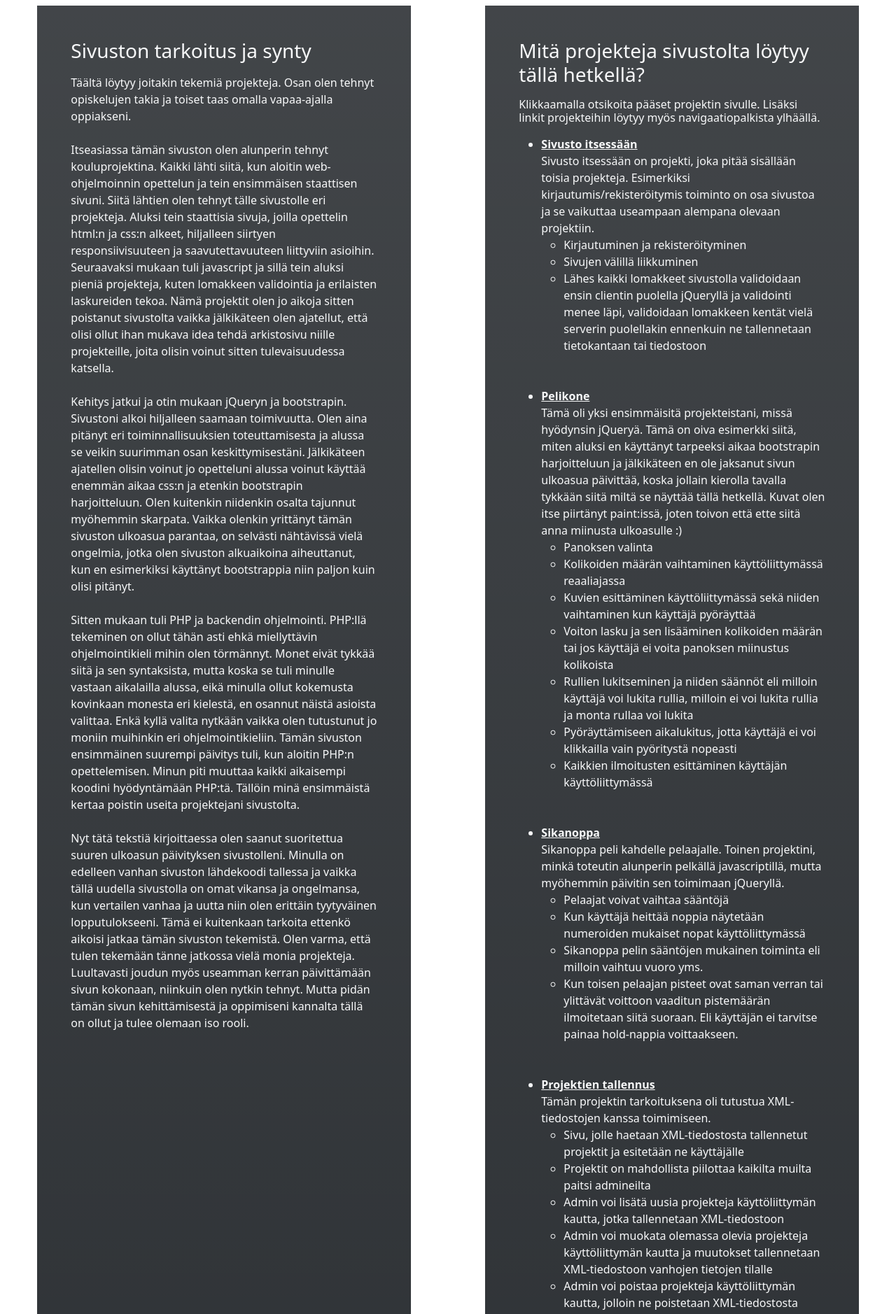
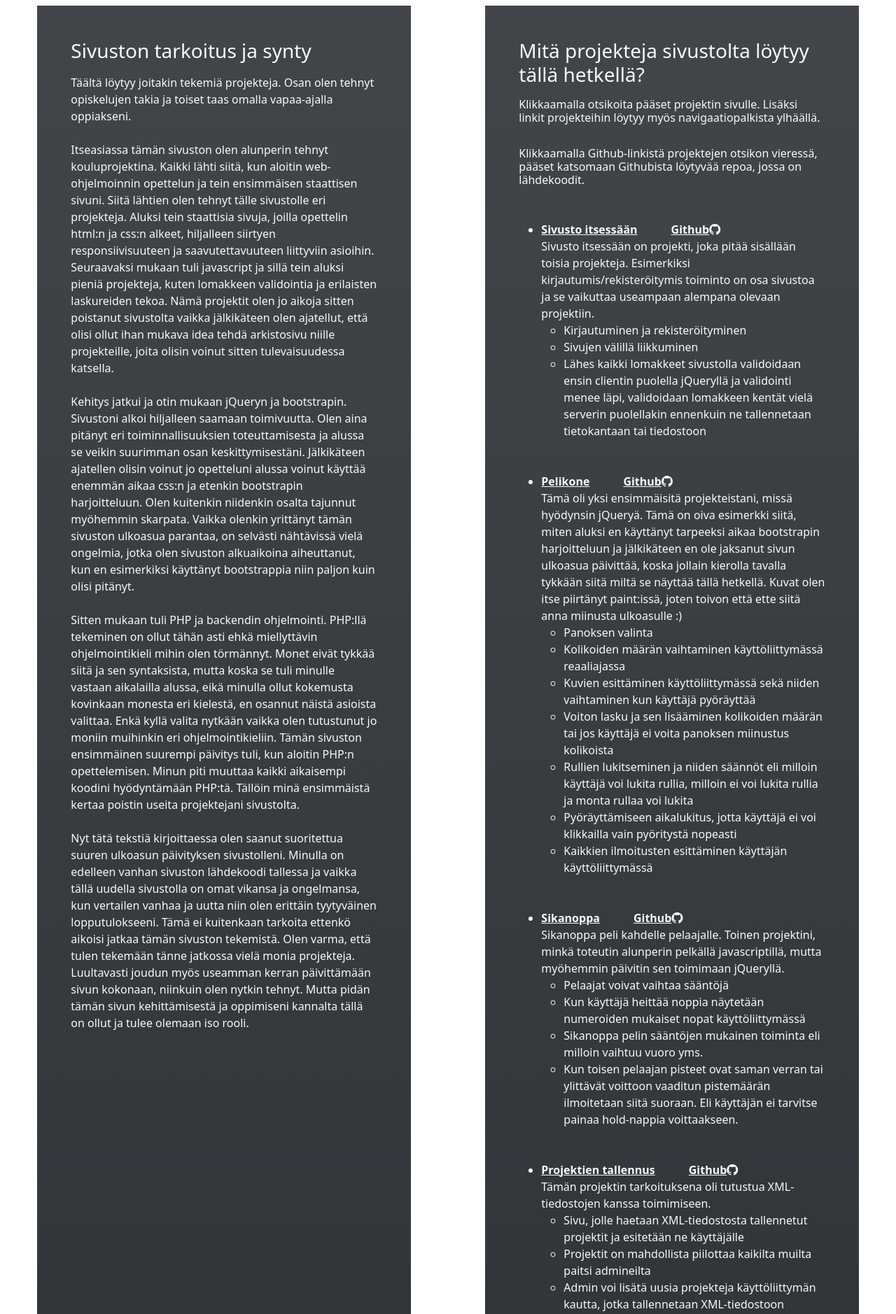
Before and after one commit to Pattuu/Projects, a PHP site: page / in a window 1280 px wide. Shown: the part 136-2014 px from the top of the page at 70% size. Run offline with PHP 8.4, Linux system fonts and the light colour scheme; some libraries are stand-ins or nearby versions.

Commit message:
Lisätty Github-linkit

```diff
--- a/inc/css/style.css
+++ b/inc/css/style.css
@@ -13,7 +13,7 @@ body {
 #footer {
     color: #fff;
     padding: 7px;
-    width: 100vw;
+    width: 100%;
 }
 
 
--- a/index.php
+++ b/index.php
@@ -78,10 +78,12 @@ require_once "inc/incfiles/startFile.php";
     <div class="container col-8 col-lg-5 bg-dark bg-gradient p-5 mt-5 text-light">
         <h3 class="mb-3">Mitä projekteja sivustolta löytyy tällä hetkellä?</h3>
         <h6>Klikkaamalla otsikoita pääset projektin sivulle. Lisäksi linkit projekteihin löytyy myös navigaatiopalkista ylhäällä.</h6>
+        <br>
+        <h6>Klikkaamalla Github-linkistä projektejen otsikon vieressä, pääset katsomaan Githubista löytyvää repoa, jossa on lähdekoodit.</h6>
 
         <ul>
             <li>
-                <p class="fw-bold mb-0 mt-3"><a class="text-light" href="#">Sivusto itsessään</a></p>
+                <p class="fw-bold mb-0 mt-5"><a class="text-light" href="#">Sivusto itsessään</a><a class="ms-5 text-light" href="https://github.com/Pattuu/Projects">Github<i class="bi bi-github"></i></a></p>
                 <p class="mb-0">Sivusto itsessään on projekti, joka pitää sisällään toisia projekteja. Esimerkiksi kirjautumis/rekisteröitymis toiminto on osa sivustoa ja se vaikuttaa useampaan alempana
                     olevaan projektiin.
                 </p>
@@ -93,7 +95,7 @@ require_once "inc/incfiles/startFile.php";
                 </ul>
             </li>
             <li>
-                <p class="fw-bold mb-0 mt-5"><a class="text-light" href="projektit/pelikone/slotmachine.php">Pelikone</a></p>
+                <p class="fw-bold mb-0 mt-5"><a class="text-light" href="projektit/pelikone/slotmachine.php">Pelikone</a><a class="ms-5 text-light" href="https://github.com/Pattuu/Projects/tree/master/projektit/pelikone">Github<i class="bi bi-github"></i></a></p>
                 <p class="mb-0">Tämä oli yksi ensimmäisitä projekteistani, missä hyödynsin jQueryä. Tämä on oiva esimerkki siitä, miten aluksi en käyttänyt tarpeeksi aikaa bootstrapin harjoitteluun
                     ja jälkikäteen en ole jaksanut sivun ulkoasua päivittää, koska jollain kierolla tavalla tykkään siitä miltä se näyttää tällä hetkellä.
                     Kuvat olen itse piirtänyt paint:issä, joten toivon että ette siitä anna miinusta ulkoasulle :)
@@ -109,7 +111,7 @@ require_once "inc/incfiles/startFile.php";
                 </ul>
             </li>
             <li>
-                <p class="fw-bold mb-0 mt-5"><a class="text-light" href="projektit/sikanoppa/pigdice.php">Sikanoppa</a></p>
+                <p class="fw-bold mb-0 mt-5"><a class="text-light" href="projektit/sikanoppa/pigdice.php">Sikanoppa</a><a class="ms-5 text-light" href="https://github.com/Pattuu/Projects/tree/master/projektit/sikanoppa">Github<i class="bi bi-github"></i></a></p>
                 <p class="mb-0">Sikanoppa peli kahdelle pelaajalle. Toinen projektini, minkä toteutin alunperin pelkällä javascriptillä, mutta myöhemmin päivitin sen toimimaan jQueryllä.</p>
                 <ul>
                     <li>Pelaajat voivat vaihtaa sääntöjä</li>
@@ -119,7 +121,7 @@ require_once "inc/incfiles/startFile.php";
                 </ul>
             </li>
             <li>
-                <p class="fw-bold mb-0 mt-5"><a class="text-light" href="projektit/projects/projects.php">Projektien tallennus</a></p>
+                <p class="fw-bold mb-0 mt-5"><a class="text-light" href="projektit/projects/projects.php">Projektien tallennus</a><a class="ms-5 text-light" href="https://github.com/Pattuu/Projects/tree/master/projektit/projects">Github<i class="bi bi-github"></i></a></p>
                 <p class="mb-0">Tämän projektin tarkoituksena oli tutustua XML-tiedostojen kanssa toimimiseen.</p>
                 <ul>
                     <li>Sivu, jolle haetaan XML-tiedostosta tallennetut projektit ja esitetään ne käyttäjälle</li>
@@ -130,7 +132,7 @@ require_once "inc/incfiles/startFile.php";
                 </ul>
             </li>
             <li>
-                <p class="fw-bold mb-0 mt-5"><a class="text-light" href="projektit/vieraskirja/guestbook.php">Vieraskirja</a></p>
+                <p class="fw-bold mb-0 mt-5"><a class="text-light" href="projektit/vieraskirja/guestbook.php">Vieraskirja</a><a class="ms-5 text-light" href="">Github<i class="bi bi-github"></i></a></p>
                 <p class="mb-0">Tämän projektin tein, kun harjoittelin tietokantaan tallentamista, sieltä tiedon hakemista sekä sen esittämistä käyttäjän käyttöliittymässä ja tietokannasta poistamista käyttöliittymän kautta</p>
                 <ul>
                     <li>Käyttäjä voi lähettää vieraskirjaan viestin, joka tallennetaan tietokantaan</li>
@@ -140,7 +142,7 @@ require_once "inc/incfiles/startFile.php";
                 </ul>
             </li>
             <li>
-                <p class="fw-bold mb-0 mt-5"><a class="text-light" href="projektit/chatti/livechat.php">Chatti</a></p>
+                <p class="fw-bold mb-0 mt-5"><a class="text-light" href="projektit/chatti/livechat.php">Chatti</a><a class="ms-5 text-light" href="https://github.com/Pattuu/Projects/tree/master/projektit/vieraskirja">Github<i class="bi bi-github"></i></a></p>
                 <p class="mb-0">Tämän projektin päätarkoitus oli harjoitella sivun vain yhden osan automaattista päivittämistä.
                     En tehnyt tätä alunperin osaksi tätä sivustoa, jonka takia aulassa valitaa ensin ollaanko vieraita vai mennäänkö chattiin salasanan kanssa adminina.
                 </p>
@@ -154,7 +156,8 @@ require_once "inc/incfiles/startFile.php";
                 </ul>
             </li>
             <li>
-                <p class="fw-bold mb-0 mt-5"><a class="text-light" href="#">CodeIgniter-sivusto</a></p><span>Tämä projekti ei valitettavasti ole missään pystyssä, joten sitä ei pääse kuin minun koneeltani käyttämään.</span>
+                <p class="fw-bold mb-0 mt-5"><a class="text-light" href="#">CodeIgniter-sivusto</a><a class="ms-5 text-light" href="https://github.com/Pattuu/CodeIgniter">Github<i class="bi bi-github"></i></a></p>
+                <span>Tämä projekti ei valitettavasti ole missään pystyssä, joten sitä ei pääse kuin minun koneeltani käyttämään.</span>
                 <p class="mb-0">Tämä ei ole tämän sivuston projekti, mutta lisään tänne selityksen kuitenkin.
                     Tämä on ensimmäinen pieni tutustumisprojektini, kun aloitin harjoittelemaan CodeIgniter:in käyttöä. Tänne on erillinen kirjautumis/rekisteröitymis-järjestelmä.</p>
                 <ul>
```
